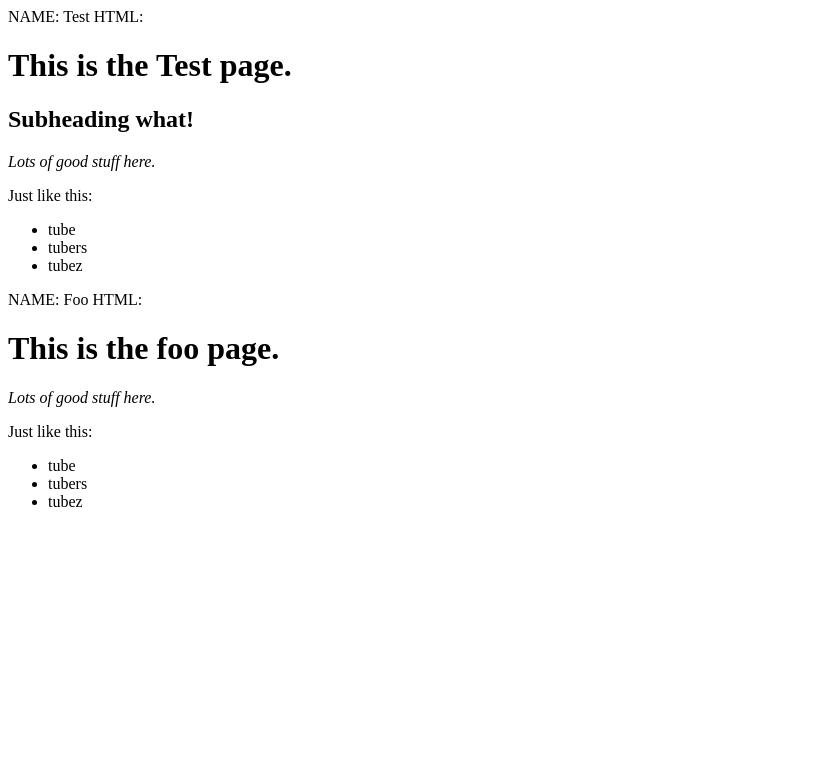
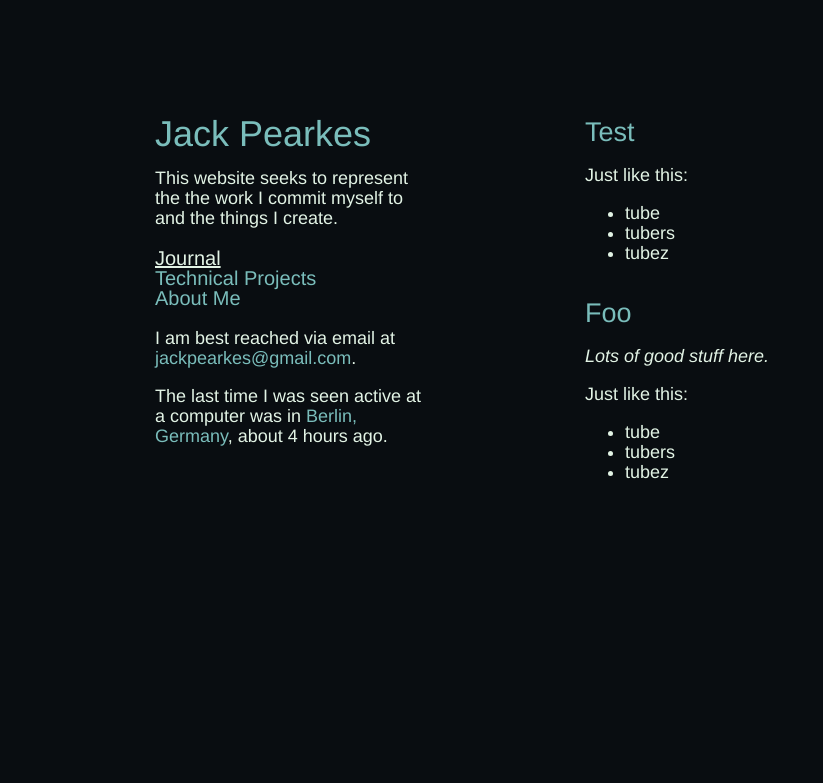
Before and after one commit to samsonpaul/jack.ly, a Flask app: page /journal in a window 1280 px wide. Shown: the top 783 px of the page, without its empty margins (0-823 px from the left). Run offline with Flask 2, Linux system fonts and the light colour scheme; some web fonts are replaced.

Commit message:
More work on the frontend

```diff
--- a/app.py
+++ b/app.py
@@ -54,6 +54,7 @@ def generate_cache():
     # The cache we are building.
     cache = {}
     sections = list_sections()
+
     for section in sections:
         cache[section] = {'name': human_name(section),
                           'filename': section,
@@ -62,18 +63,24 @@ def generate_cache():
 
         # Get all the items for each section.
         items = list_items(section)
+
         # Generate HTML from markdown files.
         for item in items:
-            filename = item.split('/')[-1]
+            filename = item.split('/')[-1].split('.')[0]
             item_cache = {'name': human_name(filename),
                           'filename': filename,
                           'path': build_path(filename, section),
                           'html': markdown2.markdown_path(item)}
             cache[section]['items'].append(item_cache)
+
+    print "Cache succesfully generated with %s sections." % len(sections)
     return cache
 
 
-cache = generate_cache()  # Kicking it new school
+def retrieve_sections():
+    "Returns an array of all sections and their dicts."
+    sections = list(cache.itervalues())
+    return sections
 
 
 def retrieve_section(id):
@@ -88,7 +95,7 @@ def retrieve_item(section, id):
         return
     # Performance concerns with large lists.
     for item in s['items']:
-        if item.filename == id:
+        if item['filename'] == id:
             return item
 
 
@@ -96,7 +103,8 @@ def retrieve_item(section, id):
 def index():
     "The homepage. Renders a default section."
     section = retrieve_section(DEFAULT_SECTION)
-    return render_template('section.html', section=section)
+    return render_template('section.html', sections=retrieve_sections(),
+                           section=section)
 
 
 @app.route('/<section>')
@@ -105,19 +113,22 @@ def section(section):
     section = retrieve_section(section)
     if not section:
         abort(404)
-    return render_template('section.html', section=section)
+    return render_template('section.html', sections=retrieve_sections(),
+                           section=section)
 
 
 @app.route('/<section>/<item>')
-def item(item):
+def item(section, item):
     "Looks up an item based on it's name and section and renders it."
     item = retrieve_item(section, item)
     if not item:
         abort(404)
-    return render_template('item.html', section=section, item=item)
+    return render_template('item.html', sections=retrieve_sections(),
+                           section=section, item=item)
 
 
 if __name__ == '__main__':
     # Bind to PORT if defined in the environment, otherwise default to 5000.
+    cache = generate_cache()  # Kicking it new school
     port = os.environ.get('PORT', 5000)
     app.run(host='0.0.0.0', port=port, debug=True)
--- a/requirements.txt
+++ b/requirements.txt
@@ -2,3 +2,4 @@ Flask==0.8
 gevent==0.13.7
 gunicorn==0.14.5
 markdown2==2.1.0
+Flask-Cache==0.10.1
--- a/sections/about-me/foo.md
+++ /dev/null
@@ -1,9 +0,0 @@
-# This is the foo page.
-
-*Lots of good stuff here.*
-
-Just like this:
-
-- tube
-- tubers
-- tubez
--- a/sections/about-me/test.md
+++ b/sections/about-me/test.md
@@ -1,11 +1,4 @@
-# This is the Test page.
+I like talking about myself, so I wrote some stuff about me.
 
-## Subheading what!
-
-*Lots of good stuff here.*
-
-Just like this:
-
-- tube
-- tubers
-- tubez
+This is more stuff about me, including some [links](http://google.com)
+to places on the internet.
--- a/sections/journal/foo.md
+++ b/sections/journal/foo.md
@@ -1,5 +1,3 @@
-# This is the foo page.
-
 *Lots of good stuff here.*
 
 Just like this:
--- a/sections/journal/test.md
+++ b/sections/journal/test.md
@@ -1,8 +1,3 @@
-# This is the Test page.
-
-## Subheading what!
-
-*Lots of good stuff here.*
 
 Just like this:
 
--- a/sections/technical-projects/foo.md
+++ b/sections/technical-projects/foo.md
@@ -1,5 +1,3 @@
-# This is the foo page.
-
 *Lots of good stuff here.*
 
 Just like this:
--- a/sections/technical-projects/test.md
+++ b/sections/technical-projects/test.md
@@ -1,7 +1,3 @@
-# This is the Test page.
-
-## Subheading what!
-
 *Lots of good stuff here.*
 
 Just like this:
--- a/static/css/main.css
+++ b/static/css/main.css
@@ -1,20 +1,47 @@
 body {
     color: #e2f3e5;
-    font-size: 14px;
+    background-color: #090d11;
+    font-size: 18px;
+    font-weight: 300;
+    font-family: 'Helvetica Neue', 'Helvetica';
 }
 
 h1 {
     color: #7abdbb;
+    font-weight: 300;
 }
 
+h2 {
+    color: #7abdbb;
+    font-weight: 300;
+}
+
+a {
+    color: #7abdbb;
+}
+
+a:hover {
+    color: inherit;
+}
+
+a:active {
+    color: inherit;
+}
+
+.main-content {
+    margin-top: 100px;
+}
 .item img {
     float: right;
 }
 
 .menu {
-    font-size: 18px;
+    font-size: 20px;
+    list-style-type: none;
+    padding: 0;
 }
 
-.menu a {
+.menu .active a {
     text-decoration: underline;
+    color: #e2f3e5;
 }
--- a/templates/base.html
+++ b/templates/base.html
@@ -3,7 +3,8 @@
   <head>
     <meta charset="utf-8">
     <title>Jack Pearkes</title>
-    <link href="/static/main.css" rel="stylesheet" type='text/css'>
+    <link href="/static/css/bootstrap.css" rel="stylesheet" type='text/css'>
+    <link href="/static/css/main.css" rel="stylesheet" type='text/css'>
     <link href='https://fonts.googleapis.com/css?family=Inika:400,700' rel='stylesheet' type='text/css'>
   </head>
   <body>
@@ -21,7 +22,7 @@
 
     </script>
     <div class="container">
-        <div class="row">
+        <div class="row main-content">
         {% include "includes/sidebar.html" %}
 
         {% block content %}
--- a/templates/includes/sidebar.html
+++ b/templates/includes/sidebar.html
@@ -1,2 +1,11 @@
-<div class="span3">
+<div class="span3 offset1">
+    <h1><a href="/">Jack Pearkes</a></h1>
+    <p>This website seeks to represent the the work I commit myself to and the things I create.</p>
+    <ul class="menu">
+        {% for section in sections %}
+        <li class="{% if section['filename'] == request.path.split('/')[1] %}active{% endif %}"><a href="{{ section['path'] }}">{{ section['name'] }}</a></li>
+        {% endfor %}
+    </ul>
+    <p>I am best reached via email at <a href="mailto:jackpearkes@gmail.com">jackpearkes@gmail.com</a>.
+    <p>The last time I was seen active at a computer was in <a href="http://goo.gl/maps/qgVbc">Berlin, Germany</a>, about 4 hours ago.</p>
 </div>
--- a/templates/section.html
+++ b/templates/section.html
@@ -1,9 +1,10 @@
+{% extends 'base.html' %}
 {% block content %}
 <div class="span6 offset1 section">
 {% for item in section['items'] %}
     <div class="span6 item">
-        NAME: {{ item['name'] }}
-        HTML: {{ item['html'] | safe}}
+        <h2><a href="{{ item['path'] }}">{{ item['name'] }}</a></h2>
+        {{ item['html'] | safe}}
     </div>
 {% endfor %}
 </div>
```
Also changed, not shown: templates/item.html (+9 -0 lines), static/js/moment.min.js (added).
